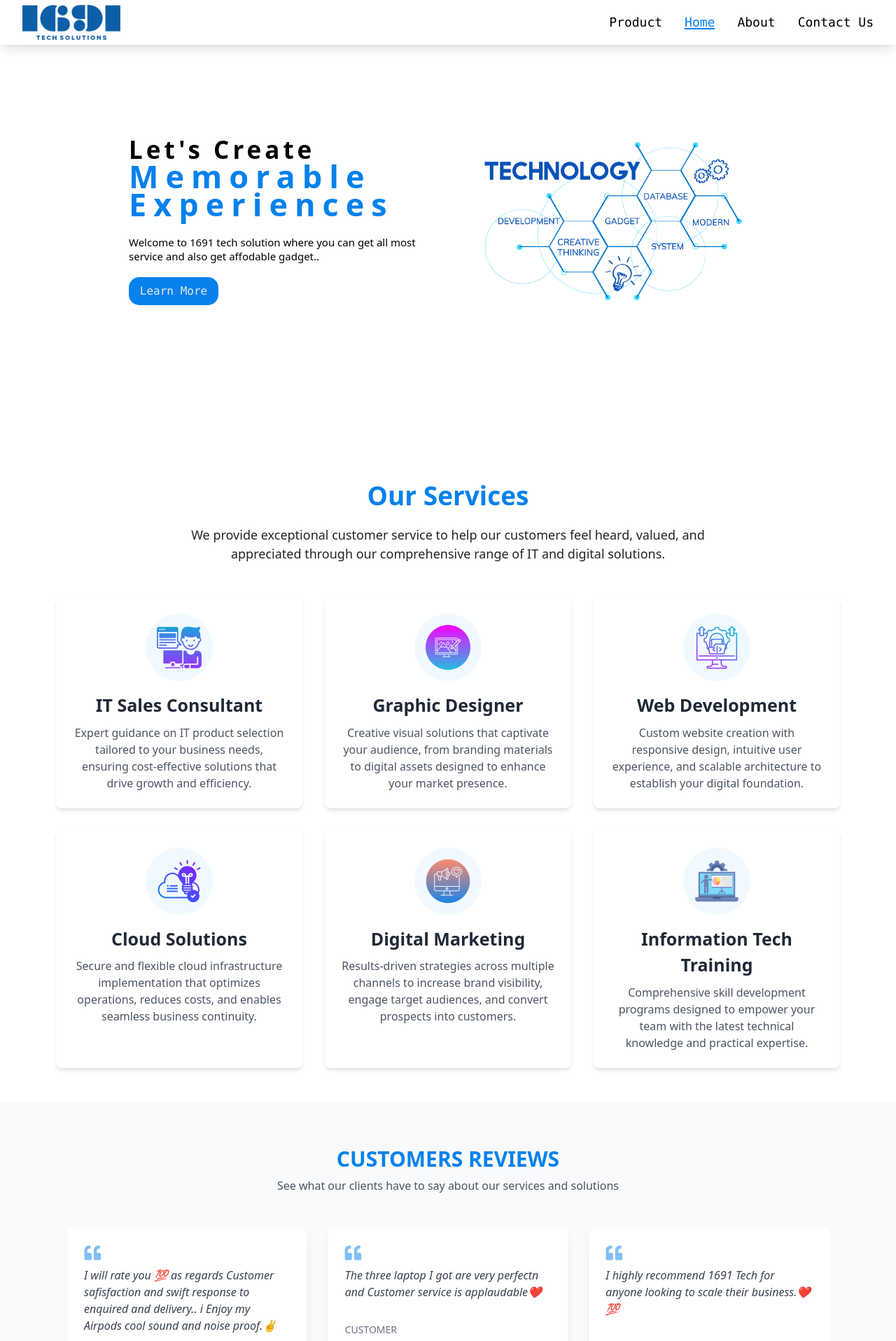
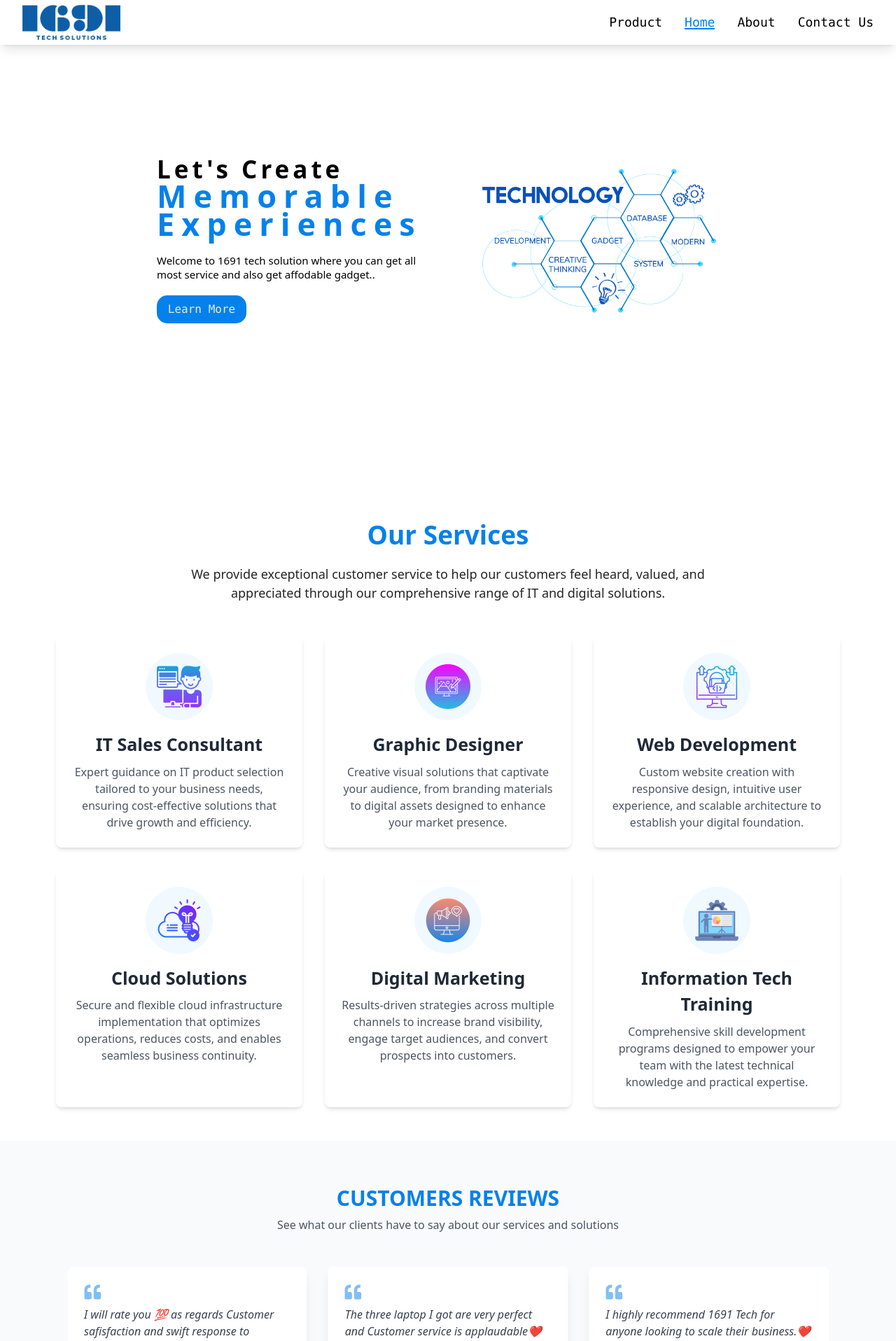
Before and after one commit to MubarakTechy/Fidson-project, a Next.js app: page / in a window 1280 px wide. Shown: the top 1916 px of the page at 70% size. Built offline with nearby package versions, Linux system fonts and the light colour scheme.

Commit message:
responsivess commit

```diff
--- a/src/app/Aboutus/page.jsx
+++ b/src/app/Aboutus/page.jsx
@@ -14,7 +14,7 @@ const page = () => {
     <>
         <Navbar />
         <div className='p-20  max-sm:flex-col max-lg:flex-col-reverse flex justify-center flex-col items-center'>
-           <h1 className='font-bold text-[#0481EC] max-sm:text-[25px] text-[37px] '>We&apos;re glad you are here</h1>
+           <h1 className='font-bold text-[#0481EC] max-sm:text-[27px] max-sm:w-[75vw] text-[37px] '>We&apos;re glad you are here</h1>
             <div className='flex max-sm:flex-col  items-center p-5 gap-5 game'>
             <div className='flex  max-sm:flex-col flex-col gap-2'>
                 <h1 className='max-sm:w-[75vw] font-bold text-[30px] max-lg:w-[80vw] w-[30vw]'>About 1691 Tech Solution</h1>
@@ -27,7 +27,7 @@ const page = () => {
             </div>
               <div >
                 <Image
-                    className=' w-[35vw] max-sm:w-[50vw]'
+                    className=' w-[35vw] max-sm:w-[60vw]'
                     src={Max2.src}
                     alt="Max profile"
                     width={500}
@@ -43,7 +43,7 @@ const page = () => {
                     </div>
                     <div>
                         <Image
-                        className=' w-[45vw] max-sm:w-[50vw]'
+                        className=' w-[45vw] max-sm:w-[60vw]'
                         src={Max3.src}
                         alt="Max profile"  width={500} height={700} priority />
                     </div>
--- a/src/app/Faq/page.jsx
+++ b/src/app/Faq/page.jsx
@@ -18,12 +18,12 @@ const FAQItem = ({ question, answer }) => {
         className="w-full text-left flex justify-between items-center focus:outline-none"
         onClick={() => setIsOpen(!isOpen)}
       >
-        <span className="text-lg font-medium">{question}</span>
+        <span className="text-lg max-sm:w-[190vw] max-sm:text-[15px] max-sm:font-bold font-medium">{question}</span>
         <span>{isOpen ? "−" : "+"}</span>
       </button>
       {isOpen && (
         <div className="mt-2 text-gray-700">
-          <p>{answer}</p>
+          <p clas>{answer}</p>
         </div>
       )}
     </div>
@@ -67,9 +67,9 @@ const Page = () => {
                 <h1 className="text-3xl font-bold text-[#0481EC] mb-8 text-center">
                     Frequently Asked Questions
                 </h1>
-                <div className=" p-2 gap-3 ">
+                <div className=" p-2  gap-3 ">
                     {faqData.map((faq, index) => (
-                    <FAQItem
+                    <FAQItem className='max-sm:w-[65vw]'
                         key={index}
                         question={faq.question}
                         answer={faq.answer}
@@ -77,16 +77,16 @@ const Page = () => {
                     ))}
                 </div>
             </div>
-            <div className="flex items-center " >
+            <div className="flex items-center   max-sm:flex-col" >
                 <div className="flex flex-col ">
-                     <h1 className="text-[30px] font-bold text-[#0481EC] mb-8">If you have a different question.</h1>
+                     <h1 className="text-[30px]  font-bold max-sm:w-[75vw] max-sm:text-[25px] text-[#0481EC] mb-8">If you have a different question.</h1>
                     <div>
-                        <h1 className="font-bold text-[20px]">You can reach out to us through email, we are always available.</h1>
+                        <h1 className="font-bold   max-sm:text-[17px]  max-sm:w-[75vw] text-[20px]">You can reach out to us through email, we are always available.</h1>
                         <span className='flex items-center gap-1 '>
                             <MdEmail className='text-[#0481EC]' size={20} />
                             <h1 className='font-mono  text-[17px]'>info@1691techsolution.com</h1>
                         </span>
-                        <h1 className="font-bold text-[#0481EC] ug   text-[35px]">or Send us a Direct Message on WhatsApp</h1>
+                        <h1 className="font-bold text-[#0481EC]  max-sm:text-[25px] max-sm:w-[65vw] text-[35px]">Or Send us a Direct Message on WhatsApp</h1>
                         <a href='https://wa.me/message/MBU45KTNZGT6O1' className='flex items-center gap-1 '>
                             <FaPhone className='text-[#0481EC]' size={20} />
                             <h1 className='font-mono  text-[17px]'>+234 806 162 2596 </h1>
@@ -95,7 +95,7 @@ const Page = () => {
                </div>
                <div>
                 <Image
-                  className=' w-[45vw] max-sm:w-[30vw]'
+                  className=' w-[45vw] max-sm:w-[55vw]'
                   src={Max2.src}
                   alt="Max profile"  width={300} height={500} priority />
                </div>
--- a/src/app/Homelanding/Hero.jsx
+++ b/src/app/Homelanding/Hero.jsx
@@ -8,18 +8,18 @@ const Hero = () => {
 
 
   return (
-    <div className="p-10">
+    <div className="p-20">
       <div className="px-4 py-6 md:p-8 lg:p-16 xl:p-36 p-38 flex flex-col md:flex-row items-center gap-8">
         <div className="flex flex-col gap-5 w-full md:w-1/2">
           <div className="flex flex-col gap-4 md:gap-6">
-            <span className="flex flex-col">
-              <h1 className="font-bold text-2xl md:text-3xl lg:text-[35px] tracking-wide md:tracking-[5px] w-full md:w-[90%] lg:w-[70%]">
+            <span className="flex flex-col gap-1">
+              <h1 className="font-bold text-2xl max-sm:text-[37px] lg:text-[35px] tracking-wide md:tracking-[5px] w-full md:w-[90%] lg:w-[70%]">
                 Let&apos;s Create
               </h1>
-              <p className="font-bold text-3xl md:text-4xl lg:text-[45px] tracking-wide md:tracking-[10px] text-[#0481EC]">
+              <p className="font-bold text-3xl  max-sm:text-[37px] lg:text-[45px] tracking-wide md:tracking-[10px] text-[#0481EC]">
                 Memorable
               </p>
-              <p className="font-bold text-3xl md:text-4xl lg:text-[45px] tracking-wide md:tracking-[10px] text-[#0481EC]">
+              <p className="font-bold text-3xl  max-sm:text-[37px] lg:text-[45px] tracking-wide md:tracking-[10px] text-[#0481EC]">
                 Experiences
               </p>
             </span>
@@ -47,10 +47,10 @@ const Hero = () => {
           <Image
             src={Main.src}
             alt="Main profile"
-            width={800}
-            height={1000}
+            width={900}
+            height={1100}
             priority
-            className="w-full h-auto"
+            className="w-full  max-sm:w-[90vw] h-auto"
           />
         </div>
       </div>
--- a/src/app/Homelanding/Reveiw.jsx
+++ b/src/app/Homelanding/Reveiw.jsx
@@ -25,7 +25,7 @@ const reviewData = [
 
 
     role: "CUSTOMER",
-    review: "I will rate you 💯 as regards Customer safisfaction and swift response to enquired and delivery.. i Enjoy my Airpods cool sound and noise proof.✌️ ",
+    review: "I will rate you 💯 as regards Customer safisfaction and swift response to enquired and delivery.. I Enjoy my Airpods cool sound and noise proof.✌️ ",
     rating: 4,
 
   },
@@ -34,7 +34,7 @@ const reviewData = [
   {
 
     role: "CUSTOMER",
-    review: " The three laptop I got are very perfectn and Customer service is applaudable❤️",
+    review: " The three laptop I got are very perfect and Customer service is applaudable❤️",
     rating: 5,
 
 
--- a/src/app/Product/page.jsx
+++ b/src/app/Product/page.jsx
@@ -98,7 +98,7 @@ const ProductCard = ({ product }) => {
           {product.available ? 'Available' : 'Out of Stock'}
         </h1>
         <button className='text-[15px] font-bold text-[#0481EC] cursor-pointer hover:underline'>
-          order Now
+          Order Now
         </button>
       </div>
     </div>
@@ -109,7 +109,7 @@ const Page = () => {
   return (
     <>
       <Navbar />
-      <div className='px-4 py-10  p-20 create  md:px-10 lg:px-[20%]'>
+      <div className='flex flex-col items-center justify-center p-20 create  max-sm:p-20 lg:p-[10%]'>
         <h1 className='font-bold text-[#0481EC] text-[28px] md:text-[37px] mb-6 md:mb-10 text-center'>
           Our Amazing Products
         </h1>
```
